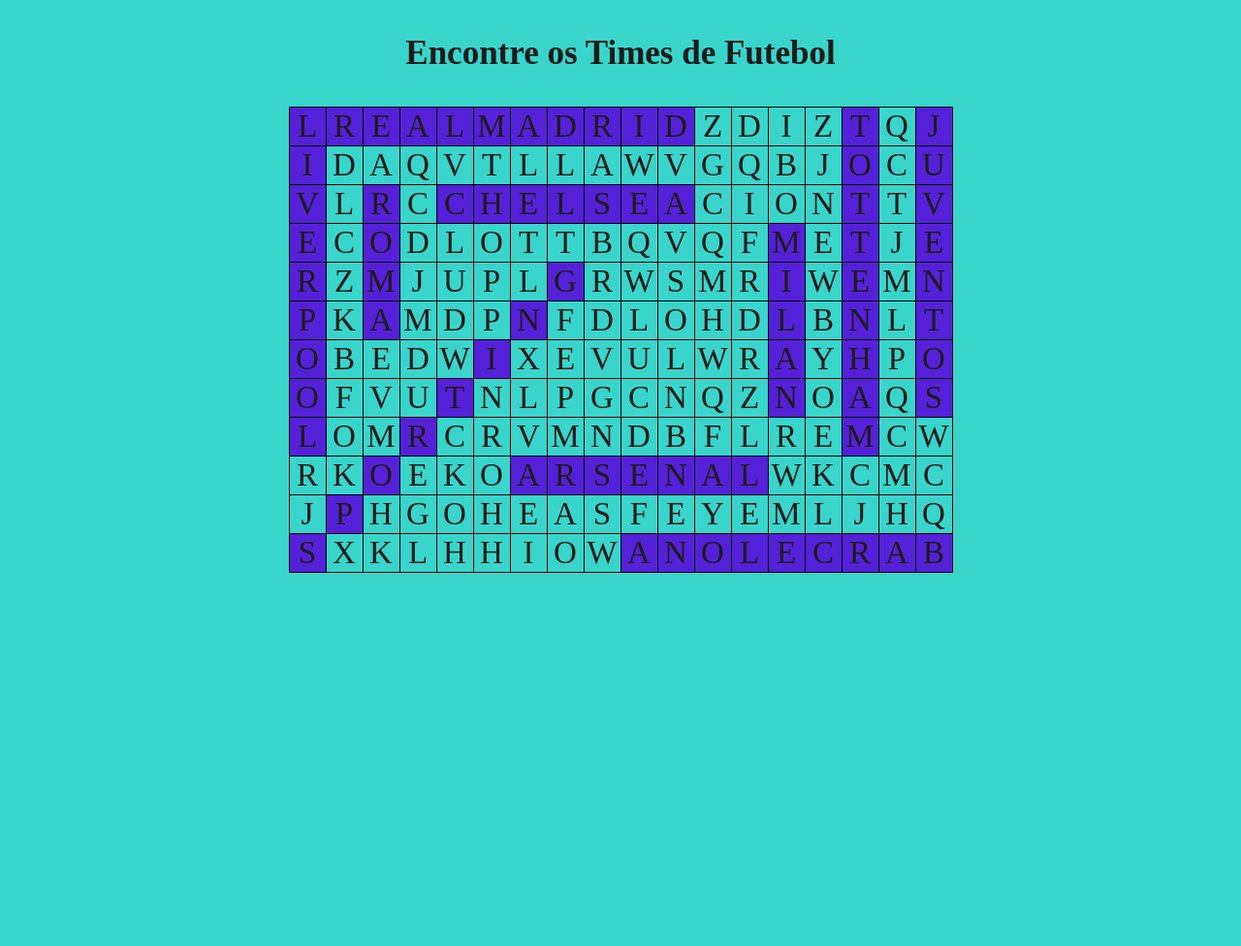
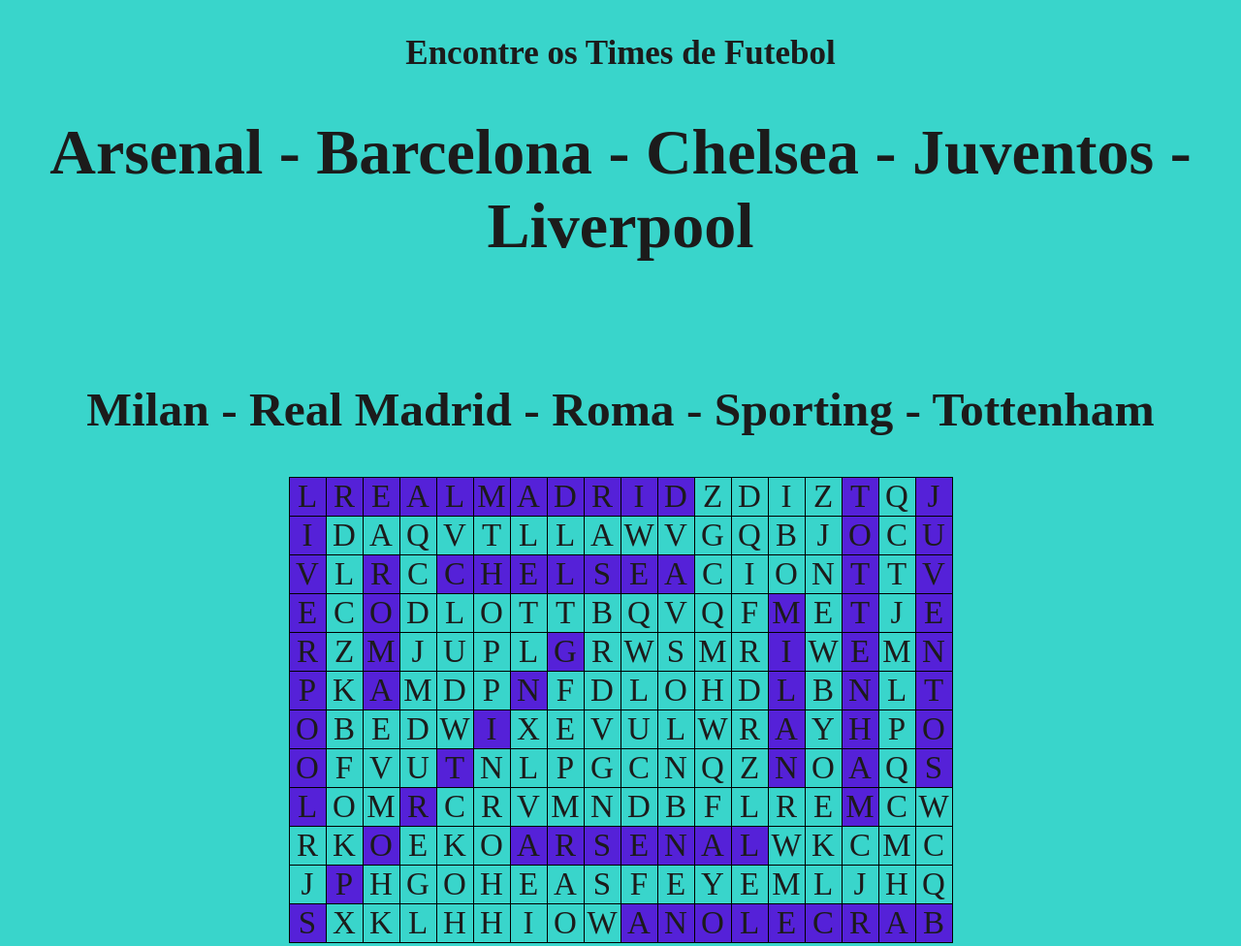
Before and after one commit to marttinsrenan/Ca-a-Palavras, a plain HTML site: page index.html in a window 1280 px wide. Shown: the whole page at 97% size. Before the commit the page ends 800 px from the top, so only its background shows below. Drawn offline with Linux system fonts and the light colour scheme.

Commit message:
Versão 1.0

```diff
--- a/index.html
+++ b/index.html
@@ -51,6 +51,10 @@
 
 
         document.write("<p>Encontre os Times de Futebol</p><table border='1' align='center'>");
+        document.write("<h1>Arsenal - Barcelona - Chelsea - Juventos - Liverpool</h1>  <br>")
+        document.write("<h2>Milan - Real Madrid - Roma - Sporting - Tottenham</h2>");
+
+
 
         for (linha = 0; linha < 12; linha++){
             document.write("<tr>")
```
